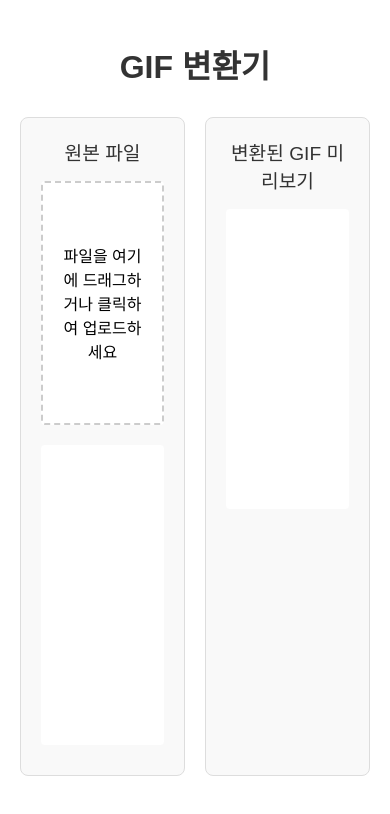
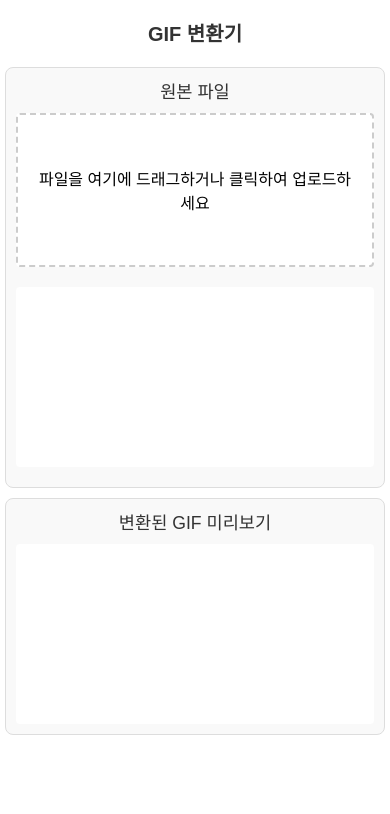
Before and after one commit to AKLABS84/gifmaker, a website: page public/client/index.html in a window 390 px wide. Drawn offline with Linux system fonts and the light colour scheme.

Commit message:
Add responsive design for mobile devices

```diff
--- a/public/client/index.html
+++ b/public/client/index.html
@@ -19,6 +19,7 @@
             display: flex;
             gap: 20px;
             margin-top: 20px;
+            flex-direction: row;
         }
         .upload-section, .preview-section {
             flex: 1;
@@ -90,6 +91,62 @@
             color: #333;
             margin-bottom: 15px;
             text-align: center;
+        }
+        @media screen and (max-width: 768px) {
+            body {
+                padding: 10px;
+            }
+            .container {
+                flex-direction: column;
+            }
+            h1 {
+                font-size: 24px;
+                margin-bottom: 20px;
+            }
+            .upload-section, .preview-section {
+                padding: 15px;
+            }
+            .drop-zone {
+                min-height: 150px;
+                padding: 15px;
+            }
+            #preview, #result {
+                min-height: 200px;
+            }
+            #preview video, #result img {
+                max-height: 200px;
+            }
+            .download-btn {
+                padding: 12px;
+                font-size: 14px;
+            }
+            .section-title {
+                font-size: 1.1em;
+                margin-bottom: 10px;
+            }
+        }
+        @media screen and (max-width: 480px) {
+            body {
+                padding: 5px;
+            }
+            h1 {
+                font-size: 20px;
+            }
+            .container {
+                gap: 10px;
+            }
+            .upload-section, .preview-section {
+                padding: 10px;
+            }
+            .drop-zone {
+                min-height: 120px;
+            }
+            #preview, #result {
+                min-height: 180px;
+            }
+            #preview video, #result img {
+                max-height: 180px;
+            }
         }
     </style>
 </head>
```
